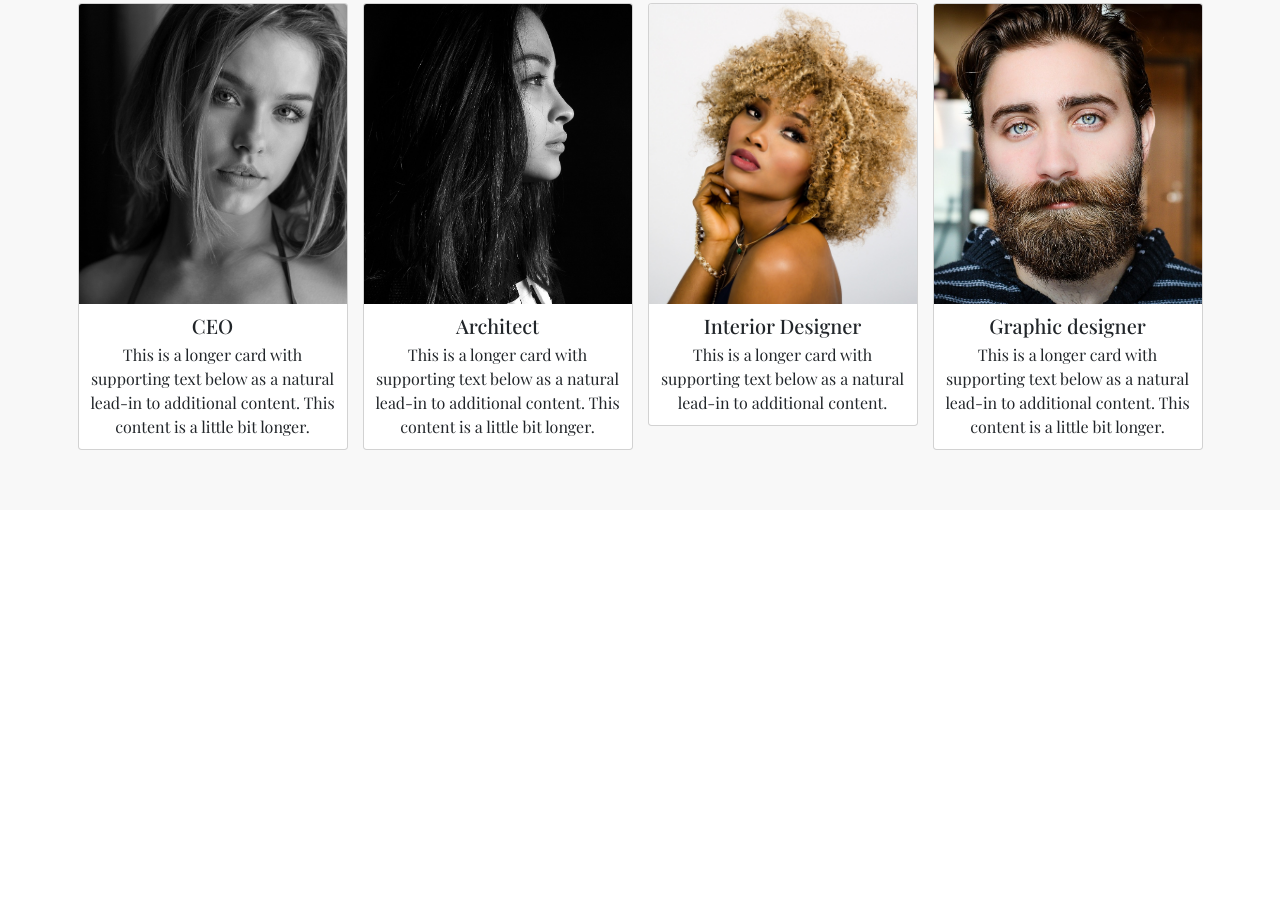
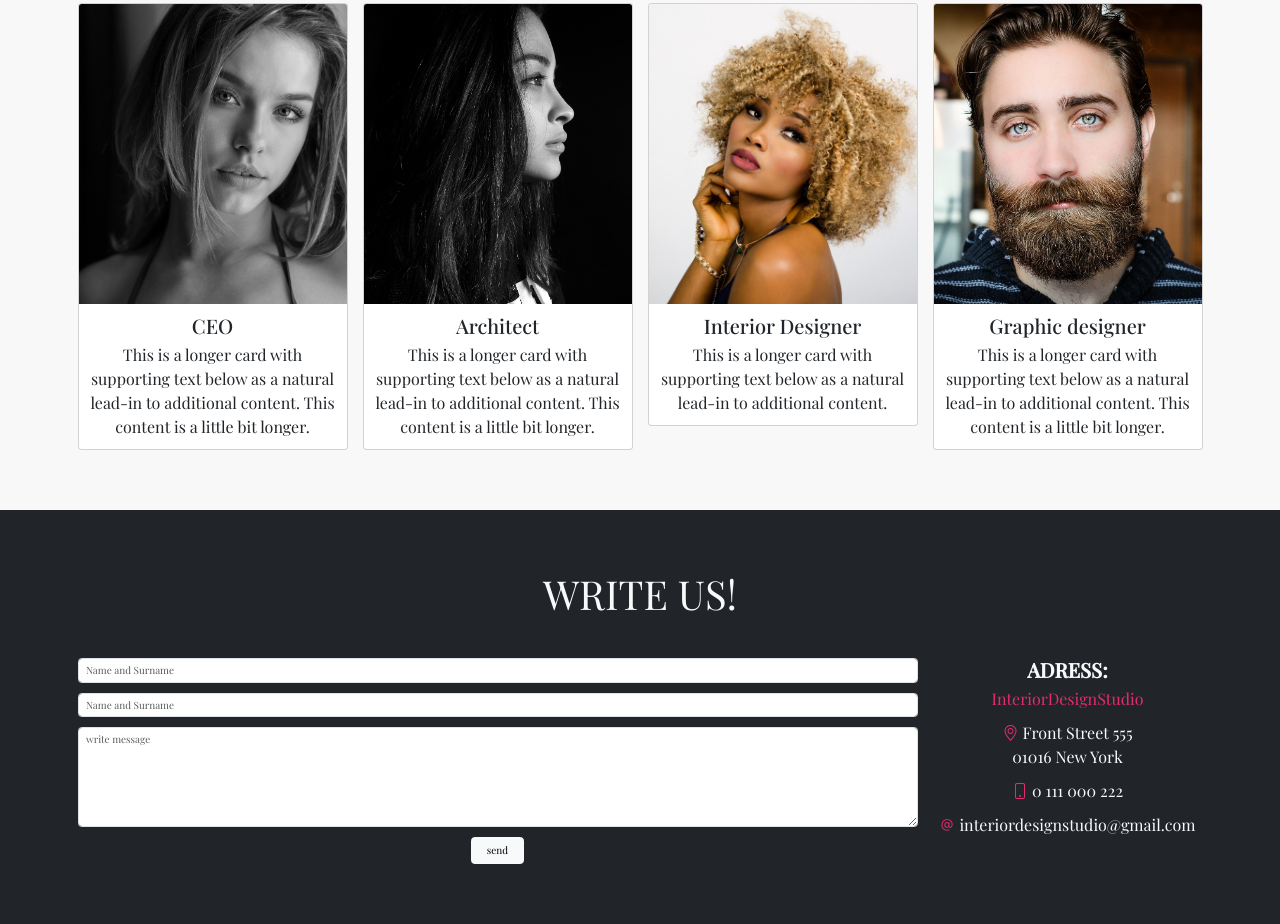
Before and after one commit to MayaSalkiewicz/bootstrap-project, a plain HTML site: page index.html in a window 1280 px wide. Shown: the part 1521-2445 px from the top of the page. Before the commit the page ends 2031 px from the top, so only its background shows below. Drawn offline with nearby package versions, Linux system fonts and the light colour scheme; a web font is replaced by a local one.

Commit message:
contact section

```diff
--- a/index.html
+++ b/index.html
@@ -286,6 +286,58 @@
           </div>
         </div>
       </section>
+
+      <section id="contact" class="contact bg-dark text-light py-5">
+        <div class="container text-center py-5">
+          <p class="display-3 pb-lg-5 text-uppercase">Write us!</p>
+          <div class="row">
+            <div class="col-lg-9 my-5 m-lg-0">
+              <form>
+                <div class="input-group mb-3">
+                  <input
+                    type="text"
+                    class="form-control"
+                    placeholder="Name and Surname"
+                  />
+                </div>
+                <div class="input-group mb-3">
+                  <input
+                    type="text"
+                    class="form-control"
+                    placeholder="Name and Surname"
+                  />
+                </div>
+                <div class="input-group mb-3">
+                  <textarea
+                    class="form-control"
+                    rows="6"
+                    placeholder="write message"
+                  ></textarea>
+                </div>
+                <input
+                  type="submit"
+                  value="send"
+                  class="btn btn-light px-4 py-2 submit-btn"
+                />
+              </form>
+            </div>
+            <div class="col-lg-3 mt-4 m-lg-0 contact-info">
+              <h3>Adress:</h3>
+              <p class="raspberry-color">InteriorDesignStudio</p>
+              <p>
+                <i class="bi bi-geo-alt raspberry-color"></i> Front Street 555
+                <br />
+                01016 New York
+              </p>
+              <p><i class="bi bi-phone raspberry-color"></i> 0 111 000 222</p>
+              <p>
+                <i class="bi bi-at raspberry-color"></i>
+                interiordesignstudio@gmail.com
+              </p>
+            </div>
+          </div>
+        </div>
+      </section>
     </main>
   </body>
 </html>
--- a/style.css
+++ b/style.css
@@ -83,3 +83,9 @@ body {
 .team .card-title {
   font-size: 2rem;
 }
+
+.contact h3 {
+  font-size: 2rem;
+  font-weight: bold;
+  text-transform: uppercase;
+}
```
